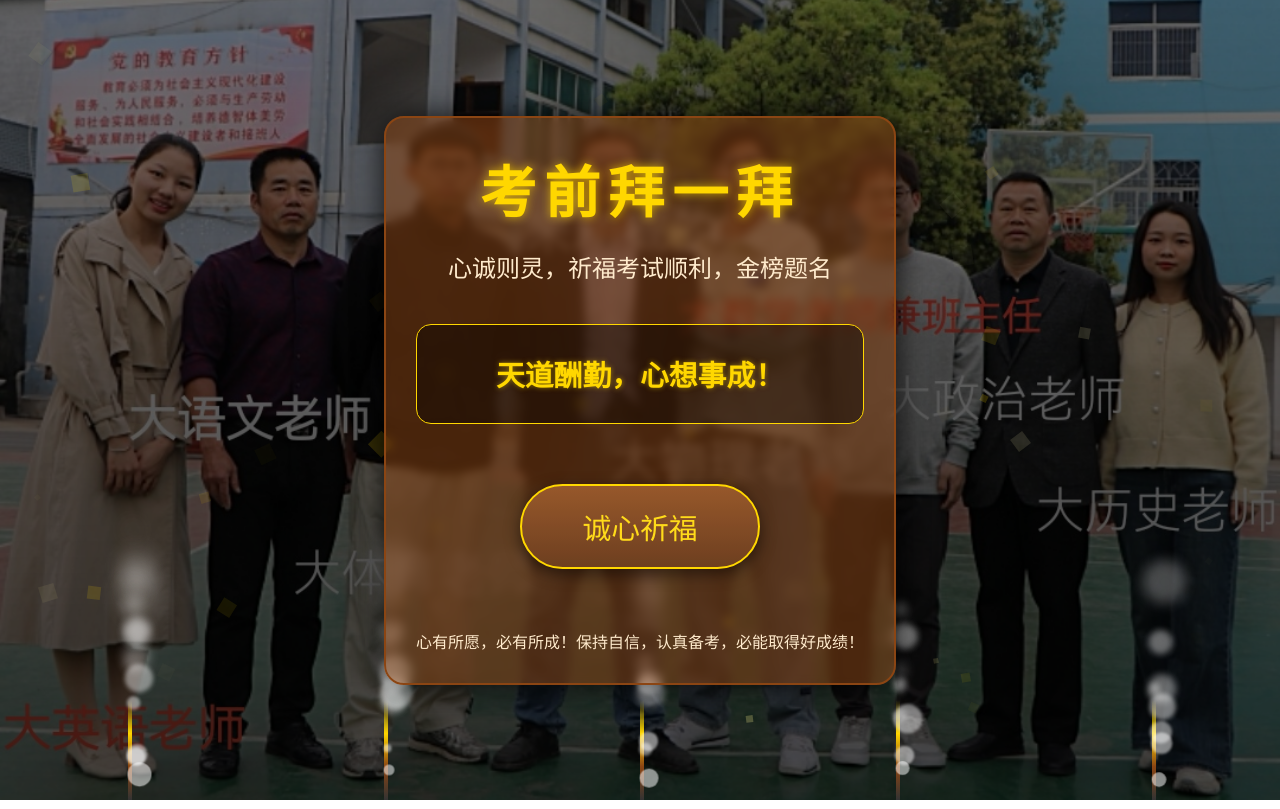
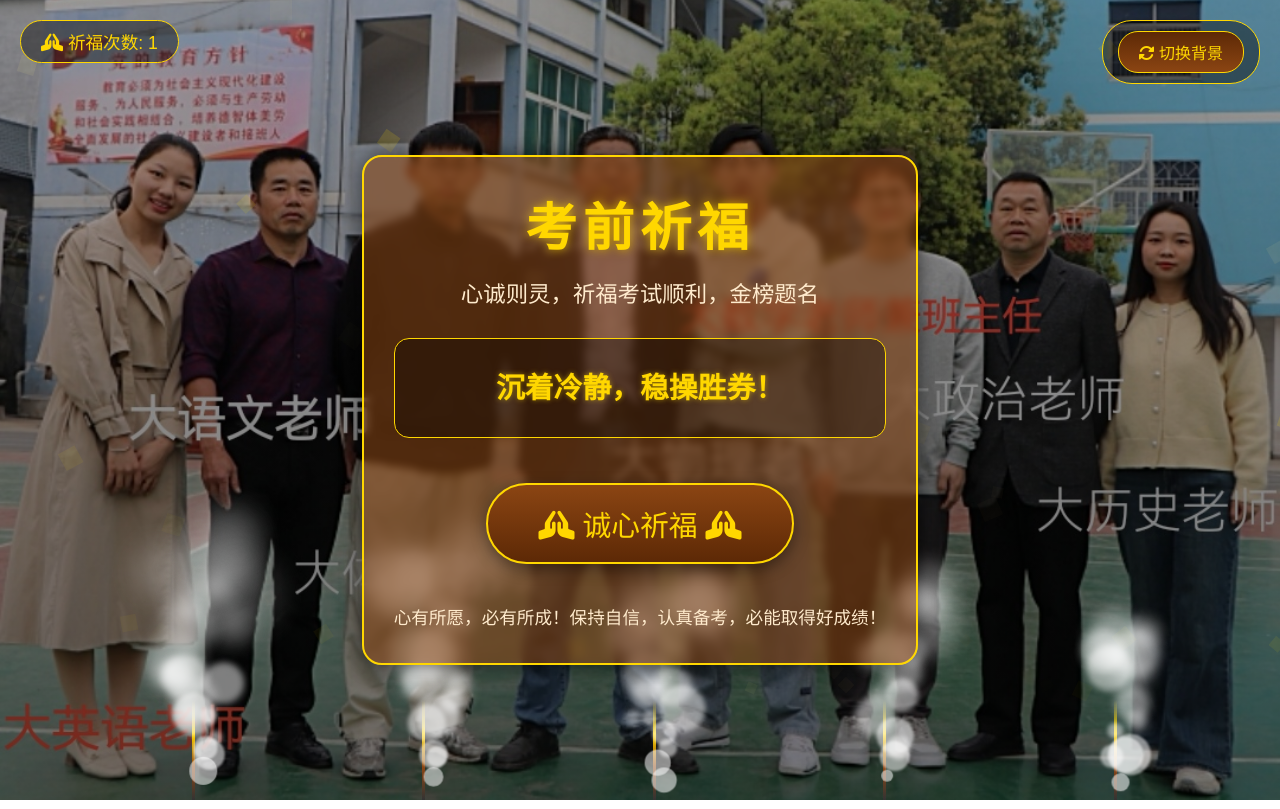
Before and after one commit to liulovyang/fkbg, a plain HTML site: page index.html in a window 1280 px wide. Both pictures are taken after a click on the button "诚心祈福". Drawn offline with Linux system fonts and the light colour scheme.

Commit message:
Add files via upload

```diff
--- a/index.html
+++ b/index.html
@@ -3,7 +3,8 @@
 <head>
     <meta charset="UTF-8">
     <meta name="viewport" content="width=device-width, initial-scale=1.0">
-    <title>考前拜一拜 - 祈福好运</title>
+    <title>考前祈福 - 好运相伴</title>
+    <link rel="stylesheet" href="https://cdnjs.cloudflare.com/ajax/libs/font-awesome/6.4.0/css/all.min.css">
     <style>
         * {
             margin: 0;
@@ -13,49 +14,52 @@
         }
 
         body {
-            background: linear-gradient(rgba(0, 0, 0, 0.5), rgba(0, 0, 0, 0.7)), url('teacher.jpg') no-repeat center center fixed;
+            background: linear-gradient(rgba(0, 0, 0, 0.3), rgba(0, 0, 0, 0.5)), url('teacher.jpg') no-repeat center center fixed;
             background-size: cover;
             height: 100vh;
             display: flex;
+            flex-direction: column;
             justify-content: center;
             align-items: center;
             color: #fff;
             overflow: hidden;
             position: relative;
+            transition: background-image 1s ease-in-out;
         }
 
         .container {
             text-align: center;
-            max-width: 800px;
+            max-width: 650px;
             padding: 30px;
-            background: rgba(139, 69, 19, 0.5); /* 深棕色半透明背景 */
+            background: rgba(139, 69, 19, 0.55); /* 降低不透明度 */
             border-radius: 20px;
-            box-shadow: 0 0 30px rgba(0, 0, 0, 0.8);
-            border: 2px solid #8B4513;
+            box-shadow: 0 0 20px rgba(0, 0, 0, 0.6);
+            border: 2px solid #FFD700;
             position: relative;
             z-index: 10;
-            backdrop-filter: blur(5px);
+            backdrop-filter: blur(4px);
+            margin-top: 20px;
         }
 
         .title {
-            font-size: 3.5rem;
-            margin-bottom: 20px;
+            font-size: 3.2rem;
+            margin-bottom: 15px;
             color: #FFD700;
             text-shadow: 0 0 10px rgba(255, 215, 0, 0.7);
-            letter-spacing: 8px;
+            letter-spacing: 6px;
         }
 
         .subtitle {
-            font-size: 1.5rem;
-            margin-bottom: 40px;
+            font-size: 1.4rem;
+            margin-bottom: 30px;
             color: #FFEBCD;
         }
 
         .blessing-area {
             min-height: 100px;
-            margin: 30px 0;
+            margin: 25px 0;
             padding: 20px;
-            background: rgba(0, 0, 0, 0.4);
+            background: rgba(0, 0, 0, 0.35);
             border-radius: 15px;
             display: flex;
             justify-content: center;
@@ -68,49 +72,42 @@
             color: #FFD700;
             font-weight: bold;
             text-shadow: 0 0 5px rgba(255, 215, 0, 0.5);
+            line-height: 1.4;
         }
 
         .pray-button {
             background: linear-gradient(to bottom, #8B4513, #5D2906);
             color: #FFD700;
             font-size: 1.8rem;
-            padding: 20px 60px;
+            padding: 18px 50px;
             border: none;
             border-radius: 50px;
             cursor: pointer;
             outline: none;
             position: relative;
             overflow: hidden;
-            margin: 30px 0;
-            box-shadow: 0 5px 15px rgba(0, 0, 0, 0.5);
+            margin: 20px 0;
+            box-shadow: 0 5px 15px rgba(0, 0, 0, 0.4);
             transition: all 0.3s ease;
             border: 2px solid #FFD700;
         }
 
         .pray-button:hover {
             transform: scale(1.05);
-            box-shadow: 0 7px 20px rgba(0, 0, 0, 0.7);
+            box-shadow: 0 7px 20px rgba(0, 0, 0, 0.6);
             background: linear-gradient(to bottom, #A0522D, #7A3B12);
+            text-shadow: 0 0 8px rgba(255, 215, 0, 0.7);
         }
 
         .pray-button:active {
             transform: scale(0.98);
         }
 
-        .pray-button::after {
-            content: "";
-            position: absolute;
-            top: -50%;
-            left: -50%;
-            width: 200%;
-            height: 200%;
-            background: rgba(255, 255, 255, 0.1);
-            transform: rotate(30deg);
-            transition: all 0.6s;
-        }
-
-        .pray-button:hover::after {
-            transform: rotate(30deg) translate(10%, 10%);
+        .footer {
+            margin-top: 20px;
+            color: #FFEBCD;
+            font-size: 1.1rem;
+            line-height: 1.6;
         }
 
         .animation-area {
@@ -121,12 +118,13 @@
             height: 100%;
             pointer-events: none;
             z-index: 5;
+            overflow: hidden;
         }
 
         .confetti {
             position: absolute;
-            width: 10px;
-            height: 10px;
+            width: 12px;
+            height: 12px;
             background-color: #FFD700;
             opacity: 0;
         }
@@ -134,7 +132,7 @@
         .incense {
             position: absolute;
             bottom: 0;
-            width: 4px;
+            width: 3px;
             height: 100px;
             background: linear-gradient(to top, #333, #8B4513, #FFD700, transparent);
             opacity: 0;
@@ -149,14 +147,66 @@
             opacity: 0;
         }
 
-        .footer {
-            margin-top: 30px;
-            color: #FFEBCD;
+        .gold-light {
+            position: absolute;
+            top: 50%;
+            left: 50%;
+            width: 10px;
+            height: 10px;
+            border-radius: 50%;
+            background: #FFD700;
+            box-shadow: 0 0 50px 20px #FFD700, 0 0 80px 40px rgba(255, 215, 0, 0.4);
+            opacity: 0;
+            z-index: 2;
+        }
+
+        .background-control {
+            position: absolute;
+            top: 20px;
+            right: 20px;
+            z-index: 20;
+            background: rgba(0, 0, 0, 0.4);
+            padding: 10px 15px;
+            border-radius: 30px;
+            border: 1px solid #FFD700;
+        }
+
+        .bg-btn {
+            background: linear-gradient(to bottom, #5D2906, #8B4513);
+            color: #FFD700;
+            border: none;
+            padding: 8px 20px;
+            border-radius: 20px;
+            cursor: pointer;
             font-size: 1rem;
+            transition: all 0.3s;
+            border: 1px solid #FFD700;
+        }
+
+        .bg-btn:hover {
+            background: linear-gradient(to bottom, #7A3B12, #A0522D);
+        }
+
+        .counter {
+            position: absolute;
+            top: 20px;
+            left: 20px;
+            background: rgba(0, 0, 0, 0.4);
+            color: #FFD700;
+            padding: 8px 20px;
+            border-radius: 30px;
+            border: 1px solid #FFD700;
+            font-size: 1.1rem;
+            z-index: 20;
         }
 
         /* 响应式设计 */
         @media (max-width: 768px) {
+            .container {
+                max-width: 90%;
+                padding: 25px;
+            }
+
             .title {
                 font-size: 2.5rem;
             }
@@ -166,42 +216,63 @@
             }
 
             .blessing-text {
-                font-size: 1.4rem;
+                font-size: 1.5rem;
             }
 
             .pray-button {
                 font-size: 1.5rem;
                 padding: 15px 40px;
             }
+
+            .background-control, .counter {
+                padding: 6px 15px;
+                font-size: 0.9rem;
+            }
         }
 
         @media (max-width: 480px) {
-            .container {
-                padding: 20px;
-                margin: 20px;
-            }
-
             .title {
                 font-size: 2rem;
                 letter-spacing: 4px;
             }
 
             .blessing-text {
-                font-size: 1.2rem;
+                font-size: 1.3rem;
+            }
+
+            .pray-button {
+                font-size: 1.3rem;
+                padding: 12px 30px;
+            }
+
+            .footer {
+                font-size: 1rem;
             }
         }
     </style>
 </head>
 <body>
+    <div class="counter">
+        <i class="fas fa-hands-praying"></i> 祈福次数: <span id="count">0</span>
+    </div>
+
+    <div class="background-control">
+        <button class="bg-btn" id="changeBg">
+            <i class="fas fa-sync-alt"></i> 切换背景
+        </button>
+    </div>
+
     <div class="container">
-        <h1 class="title">考前拜一拜</h1>
+        <h1 class="title">考前祈福</h1>
         <p class="subtitle">心诚则灵，祈福考试顺利，金榜题名</p>
 
         <div class="blessing-area">
             <p class="blessing-text">点击下方按钮，获取老师祝福</p>
         </div>
 
-        <button class="pray-button">诚心祈福</button>
+        <button class="pray-button">
+            <i class="fas fa-hands-praying"></i> 诚心祈福 <i class="fas fa-hands-praying"></i>
+        </button>
 
         <p class="footer">心有所愿，必有所成！保持自信，认真备考，必能取得好成绩！</p>
     </div>
@@ -213,8 +284,21 @@
             const prayButton = document.querySelector('.pray-button');
             const blessingText = document.querySelector('.blessing-text');
             const animationArea = document.querySelector('.animation-area');
+            const changeBgBtn = document.getElementById('changeBg');
+            const counter = document.getElementById('count');
+            let prayerCount = 0;
 
-            // 祝福语库
+            // 背景图片数组
+            const backgrounds = [
+                'teacher.jpg',
+                'teacher2.jpg',
+                'teacher3.jpg',
+                'teacher4.jpg',
+                'teacher5.jpg',
+                'teacher6.jpg',
+            ];
+
+            // 祝福语库（增加到25条）
             const blessings = [
                 "文曲星照，下笔如有神！",
                 "逢考必过，金榜题名！",
@@ -225,10 +309,40 @@
                 "一举高中，前程似锦！",
                 "笔下生花，妙笔生辉！",
                 "胸有成竹，马到成功！",
-                "天道酬勤，心想事成！"
+                "天道酬勤，心想事成！",
+                "自信满满，发挥超常！",
+                "学有所成，金榜题名！",
+                "考试顺利，成绩优异！",
+                "智慧之光，照亮前程！",
+                "沉着应战，旗开得胜！",
+                "稳定发挥，创造佳绩！",
+                "考试顺利，梦想成真！",
+                "思路敏捷，答题流畅！",
+                "难题迎刃而解，简单题不失分！",
+                "考神附体，逢考必过！",
+                "笔下千钧，金榜题名！",
+                "考试顺利，前程似锦！",
+                "自信满满，超常发挥！",
+                "考试顺利，梦想成真！",
+                "智慧如海，答题如流！",
+                "沉着冷静，稳操胜券！",
+                "考试顺利，一举夺魁！"
             ];
 
+            // 切换背景函数
+            function changeBackground() {
+                const randomIndex = Math.floor(Math.random() * backgrounds.length);
+                document.body.style.backgroundImage = `linear-gradient(rgba(0, 0, 0, 0.3), rgba(0, 0, 0, 0.5)), url('${backgrounds[randomIndex]}')`;
+            }
+
+            // 绑定切换背景按钮
+            changeBgBtn.addEventListener('click', changeBackground);
+
             prayButton.addEventListener('click', function() {
+                // 增加祈福次数
+                prayerCount++;
+                counter.textContent = prayerCount;
+
                 // 随机选择一条祝福语
                 const randomIndex = Math.floor(Math.random() * blessings.length);
                 blessingText.textContent = blessings[randomIndex];
@@ -244,8 +358,29 @@
             });
 
             function createPrayerAnimation() {
+                // 创建金色光芒效果
+                const goldLight = document.createElement('div');
+                goldLight.className = 'gold-light';
+                goldLight.style.left = '50%';
+                goldLight.style.top = '50%';
+                animationArea.appendChild(goldLight);
+
+                // 光芒动画
+                const lightAnimation = goldLight.animate([
+                    { opacity: 0, width: '0px', height: '0px' },
+                    { opacity: 1, width: '10px', height: '10px' },
+                    { opacity: 0, width: '150px', height: '150px' }
+                ], {
+                    duration: 1200,
+                    easing: 'ease-out'
+                });
+
+                lightAnimation.onfinish = () => {
+                    goldLight.remove();
+                };
+
                 // 创建金色粒子效果
-                for (let i = 0; i < 100; i++) {
+                for (let i = 0; i < 120; i++) {
                     setTimeout(() => {
                         const confetti = document.createElement('div');
                         confetti.className = 'confetti';
@@ -263,7 +398,7 @@
                         confetti.style.backgroundColor = colors[colorIndex];
 
                         // 随机大小
-                        const size = Math.random() * 15 + 5;
+                        const size = Math.random() * 15 + 8;
                         confetti.style.width = `${size}px`;
                         confetti.style.height = `${size}px`;
 
@@ -276,17 +411,17 @@
                         // 动画
                         const animation = confetti.animate([
                             { opacity: 0, transform: `translateY(0) rotate(0)` },
-                            { opacity: 1, transform: `translateY(-20px) rotate(${rotation}deg)` },
-                            { opacity: 0, transform: `translateY(-80px) rotate(${rotation + 180}deg)` }
+                            { opacity: 1, transform: `translateY(-30px) rotate(${rotation}deg)` },
+                            { opacity: 0, transform: `translateY(-100px) rotate(${rotation + 360}deg)` }
                         ], {
-                            duration: 2000 + Math.random() * 1000,
+                            duration: 1800 + Math.random() * 800,
                             easing: 'cubic-bezier(0.1, 0.8, 0.2, 1)'
                         });
 
                         animation.onfinish = () => {
                             confetti.remove();
                         };
-                    }, i * 20);
+                    }, i * 15);
                 }
 
                 // 创建香火效果
@@ -295,7 +430,7 @@
                         // 创建香
                         const incense = document.createElement('div');
                         incense.className = 'incense';
-                        incense.style.left = `${10 + i * 20}%`;
+                        incense.style.left = `${15 + i * 18}%`;
 
                         animationArea.appendChild(incense);
 
@@ -304,12 +439,12 @@
                             { opacity: 0, height: '0px' },
                             { opacity: 1, height: '100px' }
                         ], {
-                            duration: 500,
+                            duration: 600,
                             fill: 'forwards'
                         });
 
                         // 创建香烟雾
-                        createIncenseSmoke(10 + i * 20);
+                        createIncenseSmoke(15 + i * 18);
 
                         // 移除香
                         setTimeout(() => {
@@ -317,10 +452,10 @@
                                 { opacity: 1 },
                                 { opacity: 0 }
                             ], {
-                                duration: 1000,
+                                duration: 800,
                                 fill: 'forwards'
                             }).onfinish = () => incense.remove();
-                        }, 3000);
+                        }, 3500);
                     }, i * 300);
                 }
             }
@@ -336,24 +471,27 @@
                         animationArea.appendChild(smoke);
 
                         // 随机大小
-                        const size = Math.random() * 20 + 5;
+                        const size = Math.random() * 25 + 10;
                         smoke.style.width = `${size}px`;
                         smoke.style.height = `${size}px`;
 
+                        // 随机水平偏移
+                        const horizontalShift = (Math.random() - 0.5) * 80;
+
                         // 烟雾上升动画
                         const smokeAnimation = smoke.animate([
-                            { opacity: 0.8, transform: 'translateY(0) scale(1)', filter: 'blur(0px)' },
-                            { opacity: 0.5, transform: `translateY(-${100 + Math.random() * 100}px) scale(1.5)`, filter: 'blur(3px)' },
-                            { opacity: 0, transform: `translateY(-${200 + Math.random() * 100}px) scale(2.5)`, filter: 'blur(6px)' }
+                            { opacity: 0.8, transform: 'translate(0, 0) scale(1)', filter: 'blur(0px)' },
+                            { opacity: 0.6, transform: `translate(${horizontalShift}px, -${100 + Math.random() * 100}px) scale(1.8)`, filter: 'blur(4px)' },
+                            { opacity: 0, transform: `translate(${horizontalShift * 1.5}px, -${250 + Math.random() * 100}px) scale(3.0)`, filter: 'blur(8px)' }
                         ], {
-                            duration: 3000 + Math.random() * 2000,
+                            duration: 3500 + Math.random() * 1500,
                             easing: 'ease-out'
                         });
 
                         smokeAnimation.onfinish = () => {
                             smoke.remove();
                         };
-                    }, i * 200);
+                    }, i * 120);
                 }
             }
         });
```
Also changed, not shown: teacher3.jpg (added), teacher5.jpg (added), teacher6.jpg (added).
